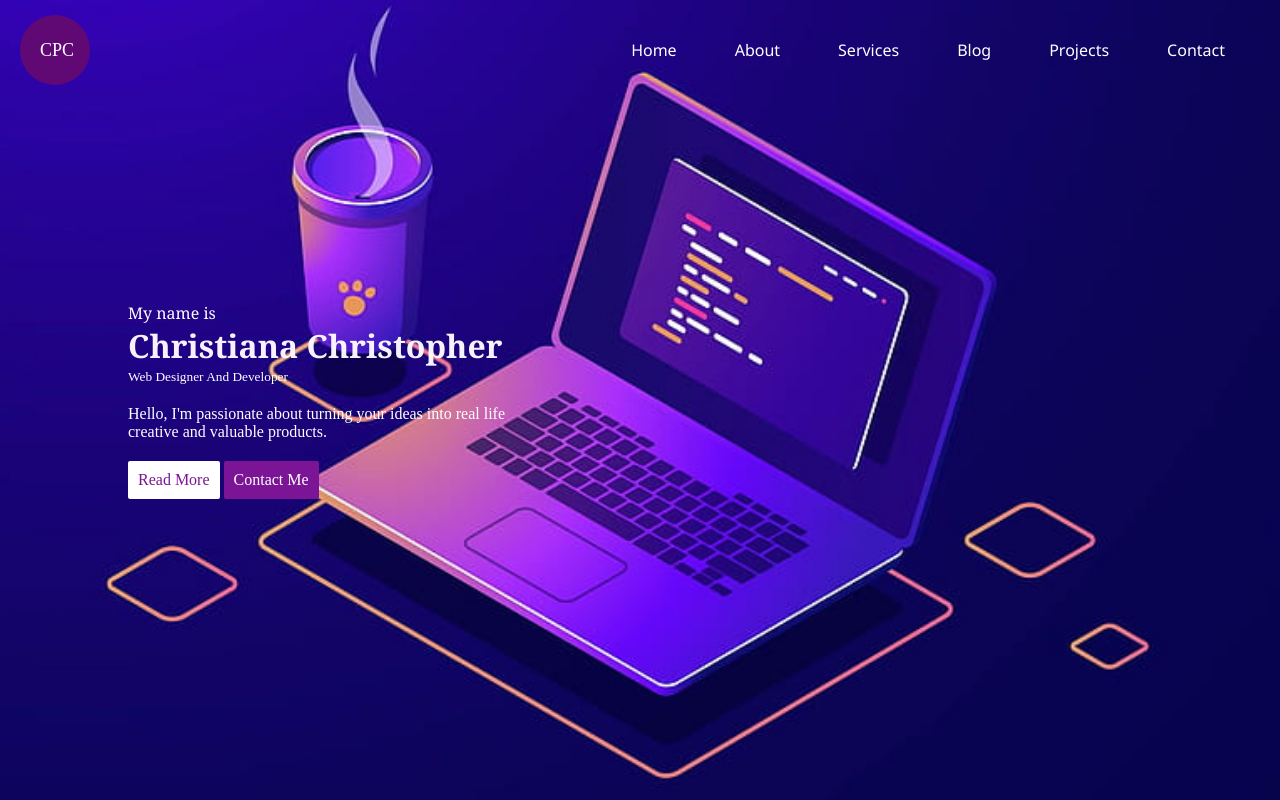
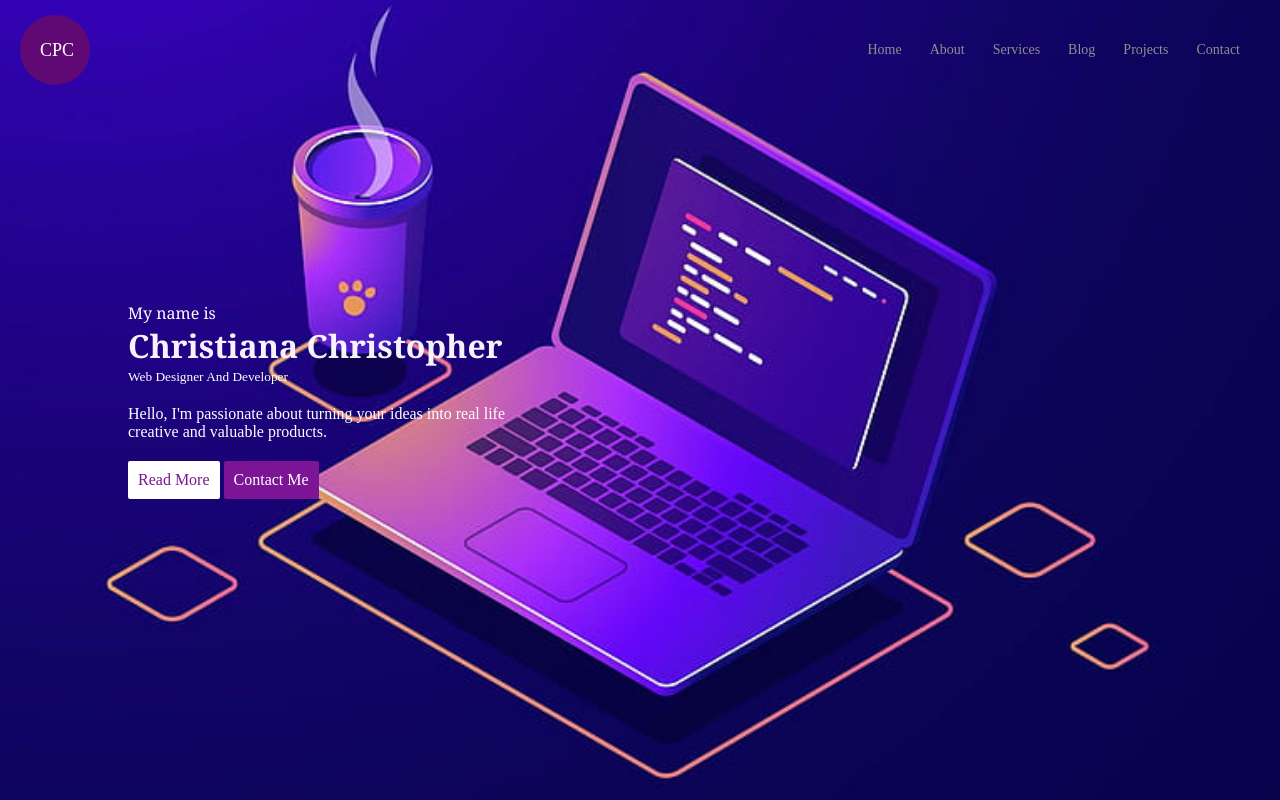
Before and after one commit to Christee-christopher/christee-portfolio, a plain HTML site: page index.html in a window 1280 px wide. Shown: the top 800 px of the page. Drawn offline with nearby package versions, Linux system fonts and the light colour scheme.

Commit message:
font changed

```diff
--- a/style.css
+++ b/style.css
@@ -1,10 +1,13 @@
+@import url('https://fonts.googleapis.com/css2?family=Source+Serif+4:ital,opsz,wght@0,8..60,200..900;1,8..60,200..900&display=swap');
+
 *{
     margin: 0;
     padding: 0;
     box-sizing: border-box;
+    font-family:Karla;
 }
 html{
-    scroll-behavior: smooth;
+    scroll-behavior: Source Serif;
 }
 
 header {
@@ -43,23 +46,22 @@ nav{
 }
 
 .nav-bar{
-    color:white;
+    color:rgb(143, 143, 143);
     text-decoration: none;
-    margin: 0 10px;
-    padding: 10px 15px;
-    font-family:'Segoe UI', Tahoma, Geneva, Verdana, sans-serif;
-    font-size: 16px;
+
+    padding: 5px 10px;
+
+    font-size: 14px;
     font-style: inherit;
+
     transition: all 0.5s;
 
 }
 .nav-bar:hover{
-    /* color: #7b1595; */
-  font-size: 16px;
-  background-color: white;
-  color: #600975;
-  border-radius: 50px;
-  padding: 10px 15px;
+  background-color: #600975;
+  color: #fff;
+  border-radius: 0.25rem;
+
 }
 main{
     min-height:100vh;
```
